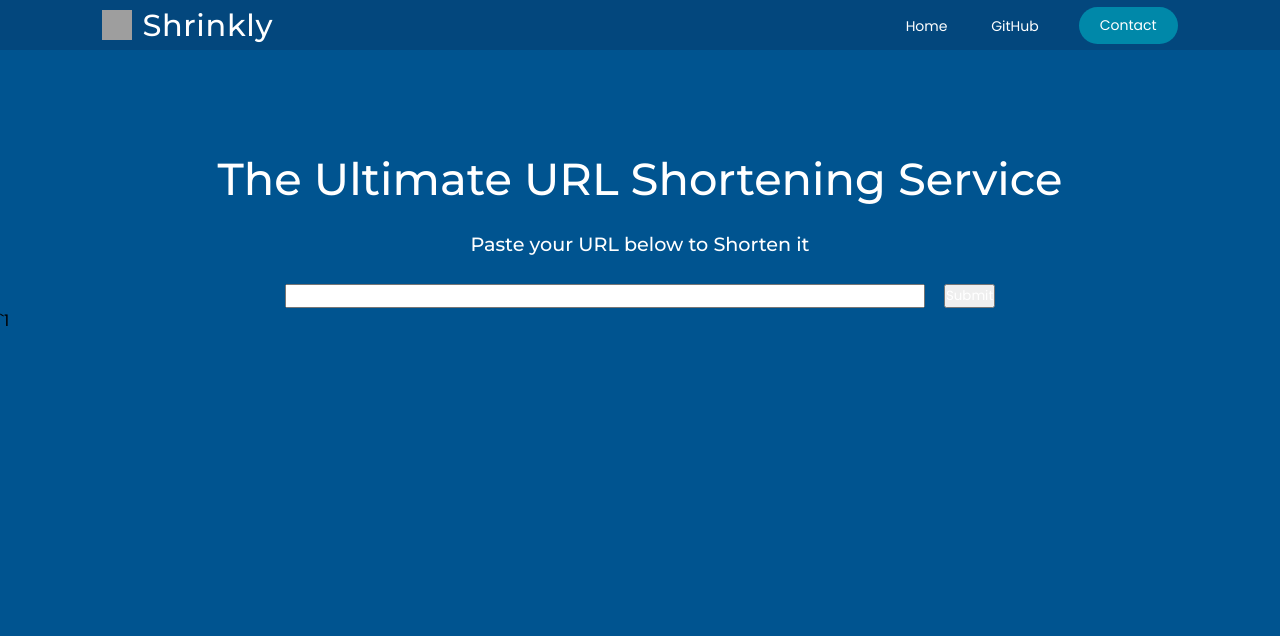
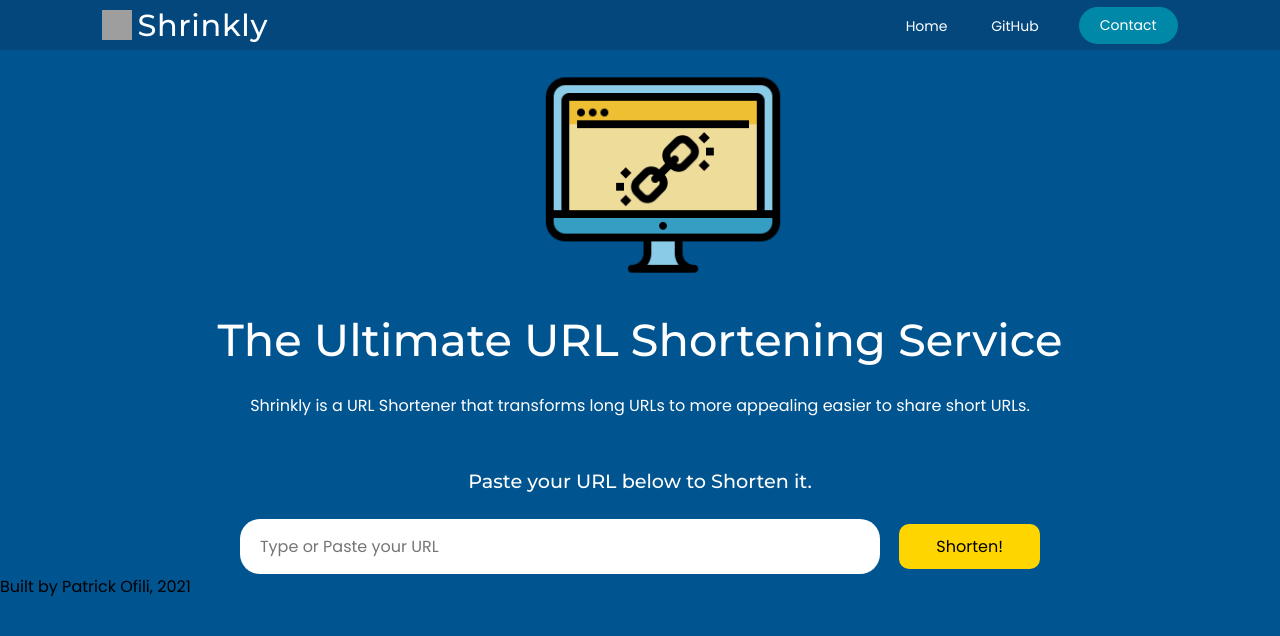
Before and after one commit to OfiliPatrick/url-shortener, a Flask app: template url_shortener/templates/index.html in a window 1280 px wide; the page is wider, and only the part inside the window is pictured. Shown: the top 636 px of that part. Run offline with Flask 2, Linux system fonts and the light colour scheme; the template is opened without the code that fills it, so the values that code supplies are empty; grey boxes are pictures that could not be loaded.

Commit message:
worked on UI

```diff
--- a/url_shortener/static/styles/main.css
+++ b/url_shortener/static/styles/main.css
@@ -17,8 +17,8 @@ body {
 a,
 button,
 li {
+  color: white;
   text-decoration: none;
-  color: white;
   list-style: none;
   font-size: 14px;
   border: none;
@@ -61,7 +61,16 @@ header {
 .logoimage {
   height: 30px;
   width: 30px;
-  margin-right: 10px;
+  margin-right: 5px;
+}
+
+.heroimage{
+  text-align: center;
+  justify-content: center;
+  height: 250px;
+  width: 250px;
+  margin: 0px 42%
+
 }
 
 button {
@@ -72,30 +81,42 @@ button {
   cursor: pointer;
   transition: all 0.3s ease 0s;
   margin-left: 20px;
+  outline: none;
 }
 
 /* Hero */
 
-.hero {
+/* .hero {
   justify-content: center;
   align-items: center;
   text-align: center;
   color: white;
   font-weight: 100;
-  padding-top: 8%;
-}
+  padding-top: 6%;
+} */
 
 .mainheading {
+  margin-top: 0.5%;
+  color: white;
   font-size: 2.8rem;
   font-weight: 50;
   margin-bottom: 2%;
   font-family: "montserrat", sans-serif;
+  text-align: center;
+}
+
+.about {
+  margin-bottom: 4%;
+  color: white;
+  text-align: center;
 }
 
 .directions {
   font-size: 1.2rem;
   font-family: "montserrat", sans-serif;
   margin-bottom: 2%;
+  text-align: center;
+  color: white;
 }
 
 /* Form */
@@ -108,16 +129,24 @@ button {
   width: 50%;
   padding: 40px, 0px;
   margin-right: 15px;
-  /* border-radius: 10px; */
-  /* border: 2px solid white */
+  border-radius: 20px;
+  border: none;
+  padding: 15px 0;
+  outline: none;
+  padding-left: 20px;
+  font-size: medium;
 }
 
 .submitbutton {
-  /* border: none; */
-  /* border-radius: 10px; */
-  color: white;
+  color: black;
+  border-radius: 10px;
+  background-color: rgb(255, 213, 0);
+  border: none;
+  width: 11%;
+  padding: 10px 0;
+  font-size: 1rem;
+  outline: none;
 }
-
 
 /* Results */
 
@@ -130,7 +159,6 @@ button {
   color: white;
   margin-top: 20px;
   text-align: center;
-/* justify-content: center; */
 }
 
 .shortenedurl {
--- a/url_shortener/templates/base.html
+++ b/url_shortener/templates/base.html
@@ -10,7 +10,8 @@
     <title>Url Shortener</title>
   </head>
   <body>
-    {% block body %}{% endblock %}`1
+    {% block body %}{% endblock %}
+      <footer>Built by Patrick Ofili, 2021</footer>
   </body>
-  <!-- <footer>Built by Patrick Ofili, 2021</footer> -->
+
 </html>
--- a/url_shortener/templates/index.html
+++ b/url_shortener/templates/index.html
@@ -1,7 +1,7 @@
 {% extends 'base.html' %} {% block body %}
 
 <header>
-  <img alt="logoimage" class="logoimage" src="/static/images/url.png">
+  <img alt="logoimage" class="logoimage" src="/static/images/url.png" />
   <a class="logo">Shrinkly</a>
   <nav>
     <ul class="nav-links">
@@ -18,10 +18,17 @@
   </a>
 </header>
 
+<div>
+  <img alt = "heroimage" class="heroimage" src="/static/images/heroimage.png" />
+</div>
 
 <div class="hero">
   <p class="mainheading">The Ultimate URL Shortening Service</p>
-  <p class="directions">Paste your URL below to Shorten it</p>
+  <p class="about">
+    Shrinkly is a URL Shortener that transforms long URLs to more appealing
+    easier to share short URLs.
+  </p>
+  <p class="directions">Paste your URL below to Shorten it.</p>
 </div>
 
 <form
@@ -29,10 +36,13 @@
   method="POST"
   action="{{ url_for('shortener.add_url') }}"
 >
-  <input class="urlinput" type="text" name="original_url" />
-  <input class = "submitbutton" type="submit" />
+  <input
+    class="urlinput"
+    placeholder="Type or Paste your URL"
+    type="text"
+    name="original_url"
+  />
+  <input class="submitbutton" type="submit" value="Shorten!" />
 </form>
 
-{% block urladded %}{% endblock %}
-
-{% endblock %}
+{% block urladded %}{% endblock %} {% endblock %}
```
Also changed, not shown: url_shortener/static/images/heroimage.png (added). Lines whose indentation alone changed are shown as unchanged.
